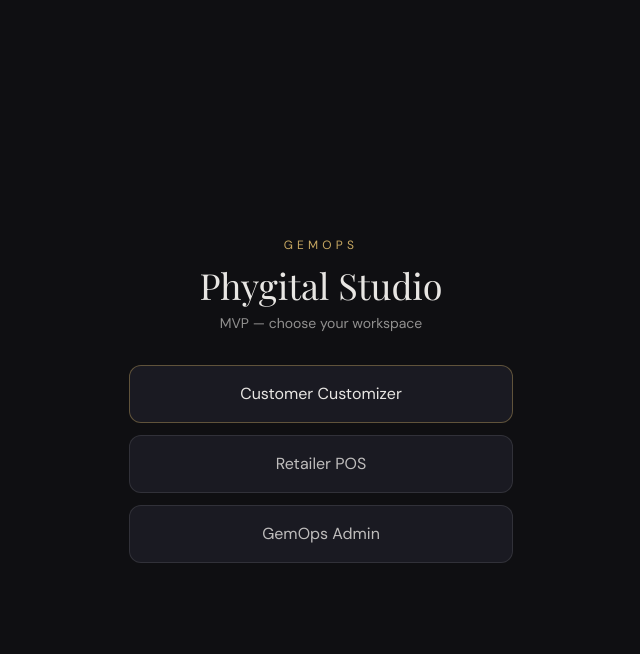
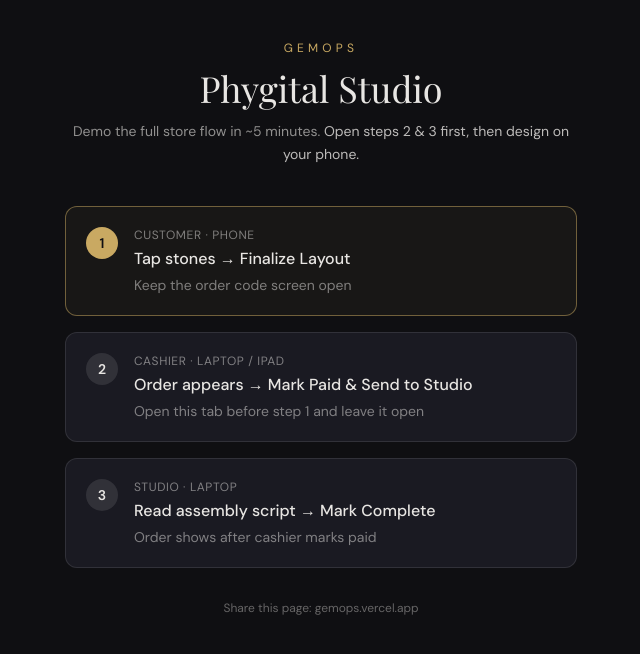
Before and after one commit to mastershifu24/GemOps, a Next.js app: page / in a window 1280 px wide. Shown: the top 654 px of the page, without its empty margins (319-959 px from the left). Built offline with nearby package versions, Linux system fonts and the light colour scheme; a web font is replaced by a local one.

Commit message:
Add guided demo flow and clearer empty states

```diff
--- a/src/app/page.tsx
+++ b/src/app/page.tsx
@@ -1,34 +1,94 @@
 import Link from "next/link";
+
+const steps = [
+  {
+    step: 1,
+    role: "Customer",
+    device: "Phone",
+    href: "/customize",
+    action: "Tap stones → Finalize Layout",
+    note: "Keep the order code screen open",
+    primary: true,
+  },
+  {
+    step: 2,
+    role: "Cashier",
+    device: "Laptop / iPad",
+    href: "/pos",
+    action: "Order appears → Mark Paid & Send to Studio",
+    note: "Open this tab before step 1 and leave it open",
+    primary: false,
+  },
+  {
+    step: 3,
+    role: "Studio",
+    device: "Laptop",
+    href: "/admin",
+    action: "Read assembly script → Mark Complete",
+    note: "Order shows after cashier marks paid",
+    primary: false,
+  },
+];
 
 export default function HomePage() {
   return (
-    <main className="flex min-h-screen flex-col items-center justify-center gap-8 bg-gem-ink px-6">
-      <div className="text-center">
-        <p className="text-xs uppercase tracking-[0.35em] text-gem-gold">GemOps</p>
-        <h1 className="mt-3 font-display text-4xl text-gem-mist">Phygital Studio</h1>
-        <p className="mt-2 text-sm text-gem-mist/60">MVP — choose your workspace</p>
+    <main className="min-h-screen bg-gem-ink px-6 py-10">
+      <div className="mx-auto max-w-lg">
+        <div className="text-center">
+          <p className="text-xs uppercase tracking-[0.35em] text-gem-gold">
+            GemOps
+          </p>
+          <h1 className="mt-3 font-display text-4xl text-gem-mist">
+            Phygital Studio
+          </h1>
+          <p className="mt-3 text-sm leading-relaxed text-gem-mist/60">
+            Demo the full store flow in ~5 minutes.{" "}
+            <span className="text-gem-mist/80">
+              Open steps 2 &amp; 3 first, then design on your phone.
+            </span>
+          </p>
+        </div>
+
+        <ol className="mt-10 space-y-4">
+          {steps.map((item) => (
+            <li key={item.step}>
+              <Link
+                href={item.href}
+                className={`block rounded-xl border p-5 transition ${
+                  item.primary
+                    ? "border-gem-gold/50 bg-gem-gold/5 hover:border-gem-gold"
+                    : "border-white/10 bg-gem-slate hover:border-white/25"
+                }`}
+              >
+                <div className="flex items-start gap-4">
+                  <span
+                    className={`flex h-8 w-8 shrink-0 items-center justify-center rounded-full text-sm font-semibold ${
+                      item.primary
+                        ? "bg-gem-gold text-gem-ink"
+                        : "bg-white/10 text-gem-mist"
+                    }`}
+                  >
+                    {item.step}
+                  </span>
+                  <div>
+                    <p className="text-xs uppercase tracking-wider text-gem-mist/50">
+                      {item.role} · {item.device}
+                    </p>
+                    <p className="mt-1 font-medium text-gem-mist">
+                      {item.action}
+                    </p>
+                    <p className="mt-1 text-sm text-gem-mist/50">{item.note}</p>
+                  </div>
+                </div>
+              </Link>
+            </li>
+          ))}
+        </ol>
+
+        <p className="mt-8 text-center text-xs text-gem-mist/40">
+          Share this page: gemops.vercel.app
+        </p>
       </div>
-
-      <nav className="flex w-full max-w-sm flex-col gap-3">
-        <Link
-          href="/customize"
-          className="rounded-xl border border-gem-gold/40 bg-gem-slate px-6 py-4 text-center text-gem-mist transition hover:border-gem-gold"
-        >
-          Customer Customizer
-        </Link>
-        <Link
-          href="/pos"
-          className="rounded-xl border border-white/10 bg-gem-slate px-6 py-4 text-center text-gem-mist/80 transition hover:border-white/25"
-        >
-          Retailer POS
-        </Link>
-        <Link
-          href="/admin"
-          className="rounded-xl border border-white/10 bg-gem-slate px-6 py-4 text-center text-gem-mist/80 transition hover:border-white/25"
-        >
-          GemOps Admin
-        </Link>
-      </nav>
     </main>
   );
 }
--- a/src/components/admin/AdminDashboard.tsx
+++ b/src/components/admin/AdminDashboard.tsx
@@ -260,9 +260,16 @@ export function AdminDashboard() {
 
               {studioOrders.length === 0 ? (
                 <div className="rounded-xl border border-dashed border-white/15 py-12 text-center">
-                  <p className="text-gem-mist/60">No orders in studio</p>
-                  <p className="mt-2 text-sm text-gem-mist/40">
-                    Orders appear here after cashier marks them paid on POS
+                  <p className="text-gem-mist/60">No orders in studio yet</p>
+                  <p className="mx-auto mt-3 max-w-sm text-sm leading-relaxed text-gem-mist/40">
+                    After the cashier marks an order paid on{" "}
+                    <a href="/pos" className="text-gem-gold underline">
+                      /pos
+                    </a>
+                    , it shows up here with the bench recipe.
+                  </p>
+                  <p className="mt-4 text-xs text-gem-mist/30">
+                    Demo order: customize → pos → admin
                   </p>
                 </div>
               ) : (
--- a/src/components/customizer/CheckoutScreen.tsx
+++ b/src/components/customizer/CheckoutScreen.tsx
@@ -1,4 +1,6 @@
 "use client";
+
+import Link from "next/link";
 
 interface CheckoutScreenProps {
   orderCode: string;
@@ -33,6 +35,21 @@ export function CheckoutScreen({
         </p>
       </div>
 
+      <div className="mt-6 w-full max-w-xs rounded-xl border border-gem-gold/30 bg-gem-gold/5 p-4 text-left text-sm">
+        <p className="text-xs uppercase tracking-wider text-gem-gold">
+          Next step
+        </p>
+        <p className="mt-1 text-gem-mist/80">
+          Cashier marks this order paid on the POS screen.
+        </p>
+        <Link
+          href="/pos"
+          className="mt-3 inline-block text-sm font-medium text-gem-gold underline underline-offset-4"
+        >
+          Open POS →
+        </Link>
+      </div>
+
       <button
         type="button"
         onClick={onStartOver}
--- a/src/components/pos/PosDashboard.tsx
+++ b/src/components/pos/PosDashboard.tsx
@@ -133,10 +133,17 @@ export function PosDashboard() {
         ) : pendingOrders.length === 0 ? (
           <div className="rounded-xl border border-dashed border-white/15 py-16 text-center">
             <p className="font-display text-xl text-gem-mist/60">
-              No pending orders
+              Waiting for orders
             </p>
-            <p className="mt-2 text-sm text-gem-mist/40">
-              New designs appear here when customers tap Finalize Layout
+            <p className="mx-auto mt-3 max-w-sm text-sm leading-relaxed text-gem-mist/40">
+              Leave this tab open. When a customer finalizes on{" "}
+              <a href="/customize" className="text-gem-gold underline">
+                /customize
+              </a>
+              , their order appears here automatically.
+            </p>
+            <p className="mt-4 text-xs text-gem-mist/30">
+              Demo tip: open this page before finalizing on the phone
             </p>
           </div>
         ) : (
@@ -161,16 +168,24 @@ export function PosDashboard() {
                   )}
                 </div>
 
+                <div className="flex shrink-0 flex-col items-stretch gap-2 sm:items-end">
                   <button
                     type="button"
                     disabled={processingId === order.id}
                     onClick={() => handleMarkPaid(order)}
-                  className="shrink-0 rounded-xl bg-gem-gold px-6 py-3 text-sm font-semibold uppercase tracking-wider text-gem-ink transition hover:bg-gem-gold/90 disabled:opacity-50"
+                    className="rounded-xl bg-gem-gold px-6 py-3 text-sm font-semibold uppercase tracking-wider text-gem-ink transition hover:bg-gem-gold/90 disabled:opacity-50"
                   >
                     {processingId === order.id
                       ? "Processing…"
                       : "Mark Paid & Send to Studio"}
                   </button>
+                  <p className="text-center text-xs text-gem-mist/30 sm:text-right">
+                    Then check{" "}
+                    <a href="/admin" className="text-gem-gold underline">
+                      /admin
+                    </a>
+                  </p>
+                </div>
               </li>
             ))}
           </ul>
```
Lines whose indentation alone changed are shown as unchanged.
